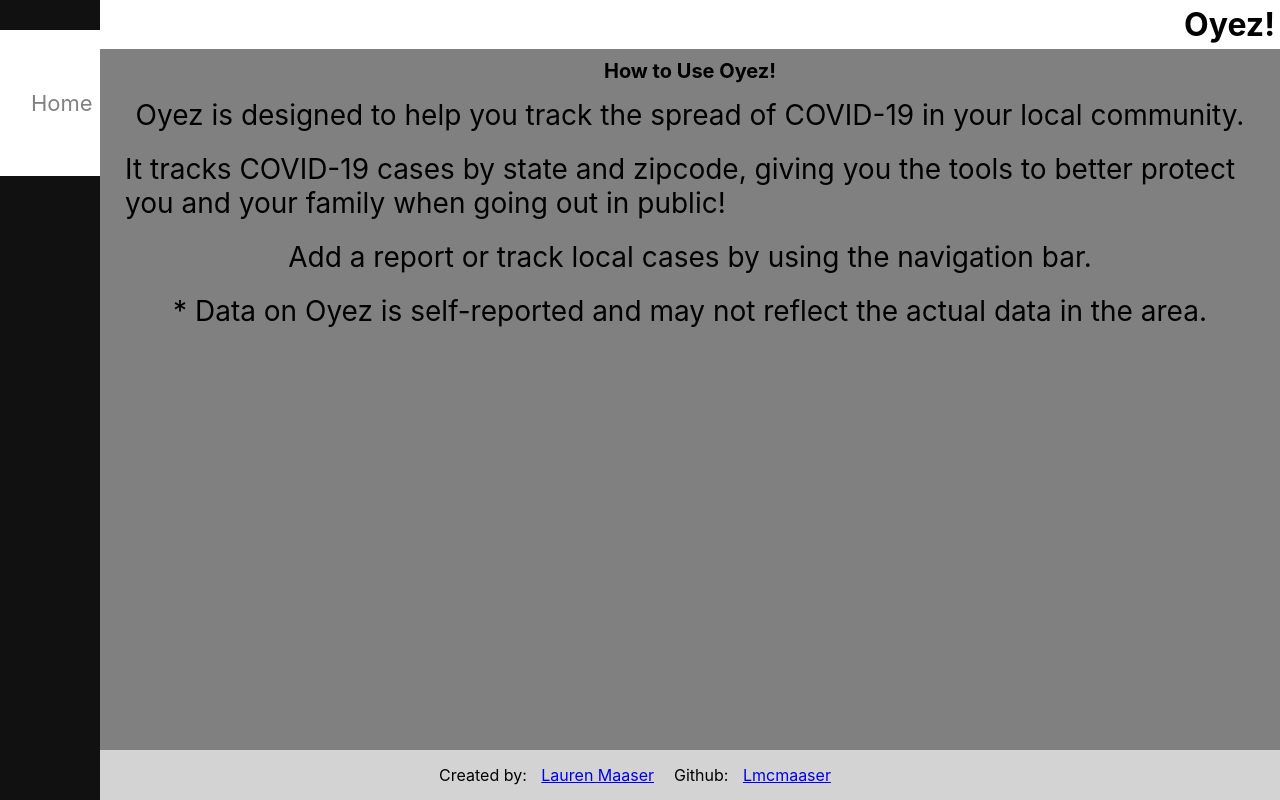
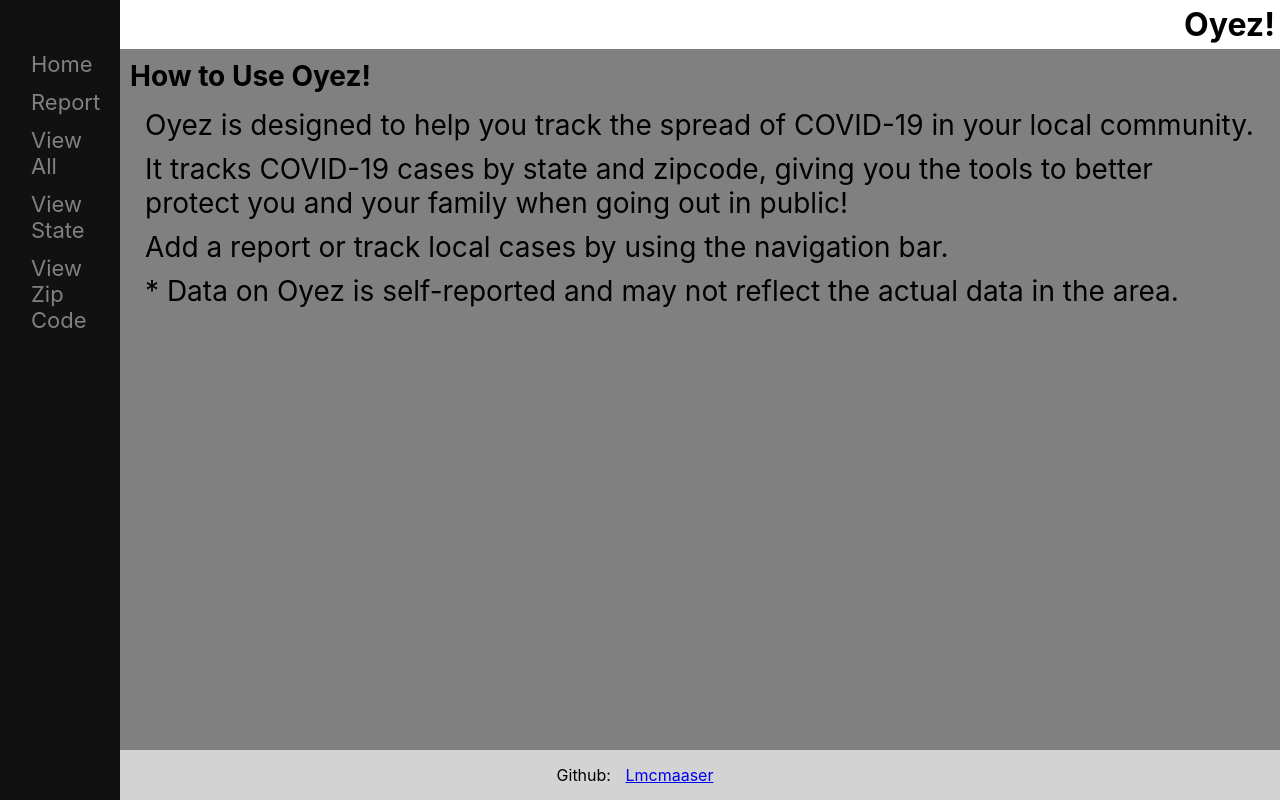
Before and after one commit to Lmcmaaser/oyez-app, a React (Create React App) app: page / in a window 1280 px wide. Built offline with nearby package versions, Linux system fonts and the light colour scheme.

Commit message:
basic mobile styling complete

```diff
--- a/src/App.css
+++ b/src/App.css
@@ -21,7 +21,7 @@ h1 {
   flex-grow: 2;
   flex-direction: column;
   justify-content: center;
-  padding: 20px;
+  padding: 15px;
   font-size: 28px; /* Increased text to enable scrolling */
 }
 
@@ -34,17 +34,8 @@ h1 {
   }
 
   .main_content {
-    margin-left: 100px; /* Same as the width of the sidenav */
+    margin-left: 120px; /* Same as the width of the sidenav */
     font-size: 28px; /* Increased text to enable scrolling */
     padding: 0px 10px;
   }
-
-  .info {
-    display: flex;
-    flex-direction: column;
-    align-items: center;
-    justify-content: center;
-    padding: 5px;
-    margin: 10px;
-  }
 }
--- a/src/Blurb/Blurb.css
+++ b/src/Blurb/Blurb.css
@@ -2,19 +2,29 @@
 h3 {
   display: flex;
   justify-content: center;
-  margin: 5px;
+  margin: 0px 0px 10px 0px;
+  font-size: 28px;
+}
+
+.instructions {
+  display: flex;
+  flex-direction: column;
+  margin: 10px;
 }
 
 .info {
   display: flex;
   flex-direction: column;
-  align-items: center;
+  /* align-items: center; */
   justify-content: center;
   padding: 5px;
-  margin: 10px;
+  margin: 0px;
 }
 
 /*desktop view*/
 @media screen and (min-width: 600px) {
-
+  h3 {
+    justify-content: flex-start;
+    margin: 10px 0px 10px 0px;
+  }
 }
--- a/src/Footer/Footer.css
+++ b/src/Footer/Footer.css
@@ -1,12 +1,15 @@
 /*mobile view*/
 footer {
   display: flex;
-  flex-direction: column;
+  flex-direction: row;
   justify-content: center;
+  background-color: white;
+  padding: 10px;
 }
 
 p {
   padding: 0px;
+  margin: 0px;
 }
 
 a {
--- a/src/Footer/Footer.js
+++ b/src/Footer/Footer.js
@@ -5,7 +5,6 @@ export default class Footer extends Component {
   render() {
     return (
       <div className='Footer'>
-        <p>Created by: <a href="https://lmcmaaser.github.io/Portfolio/" target="_blank">Lauren Maaser</a></p>
         <p>Github: <a href="https://github.com/Lmcmaaser" target="_blank"> Lmcmaaser</a></p>
       </div>
     )
--- a/src/Nav/Nav.css
+++ b/src/Nav/Nav.css
@@ -6,24 +6,24 @@
     justify-content: space-evenly;
     list-style-type: none;
     padding: 15px;
-    margin-bottom: 10px;
     margin-top: 10px;
     background-color: white;
     font-size: 18px;
   }
 /* desktop view */
 @media screen and (min-width: 600px) {
-  nav {
+  .Nav {
     display: block;
     height: 100%;
-    width: 100px;
+    width: 120px;
     position: fixed;
     z-index: 1;
     top: 0;
     left: 0;
     background-color: #111;
     overflow-x: hidden;
-    padding-top: 20px;
+    padding-top: 45px;
+    margin: 0px;
   }
 
   nav a {
--- a/src/Nav/Nav.js
+++ b/src/Nav/Nav.js
@@ -17,10 +17,10 @@ export default class Nav extends React.Component {
           View All
         </Link>
         <Link to='/state'>
-          View by State
+          View State
         </Link>
         <Link to='/zipcode'>
-          View by Zip Code
+          View Zip Code
         </Link>
       </Content>
     )
--- a/src/Report/Report.css
+++ b/src/Report/Report.css
@@ -1,7 +1,7 @@
 /*mobile view*/
 h3 {
-  margin: 10px;
-  font-size: 20px;
+  margin: 0px 0px 10px 0px;
+  font-size: 28px;
 }
 
 .form_group {
@@ -48,5 +48,7 @@ button {
 
 /*desktop view*/
 @media screen and (min-width: 600px) {
-
+  h3 {
+    margin: 10px 0px 10px 0px;
+  }
 }
--- a/src/ShowAll/ShowAll.css
+++ b/src/ShowAll/ShowAll.css
@@ -1,7 +1,7 @@
 /*mobile view*/
 h3 {
-  margin: 10px;
-  font-size: 20px;
+  margin: 0px 0px 10px 0px;
+  font-size: 28px;
 }
 
 .results_group {
@@ -12,4 +12,8 @@ h3 {
 }
 
 /*desktop view*/
-@media screen and (min-width: 600px) {}
+@media screen and (min-width: 600px) {
+  h3 {
+    margin: 10px 0px 10px 0px;
+  }
+}
--- a/src/ShowState/ShowState.css
+++ b/src/ShowState/ShowState.css
@@ -1,7 +1,7 @@
 /*mobile view*/
 h3 {
-  margin: 10px;
-  font-size: 20px;
+  margin: 0px 0px 10px 0px;
+  font-size: 28px;
 }
 
 .form_group {
@@ -19,4 +19,8 @@ h3 {
 }
 
 /*desktop view*/
-@media screen and (min-width: 600px) {}
+@media screen and (min-width: 600px) {
+  h3 {
+    margin: 10px 0px 10px 0px;
+  }
+}
--- a/src/ShowZipCode/ShowZipCode.css
+++ b/src/ShowZipCode/ShowZipCode.css
@@ -1,6 +1,6 @@
 /*mobile view*/
 h3 {
-  margin: 10px;
+  margin: 0px 0px 10px 0px;
   font-size: 20px;
 }
 
@@ -19,4 +19,8 @@ h3 {
 }
 
 /*desktop view*/
-@media screen and (min-width: 600px) {}
+@media screen and (min-width: 600px) {
+  h3 {
+    margin: 10px 0px 10px 0px;
+  }
+}
```
